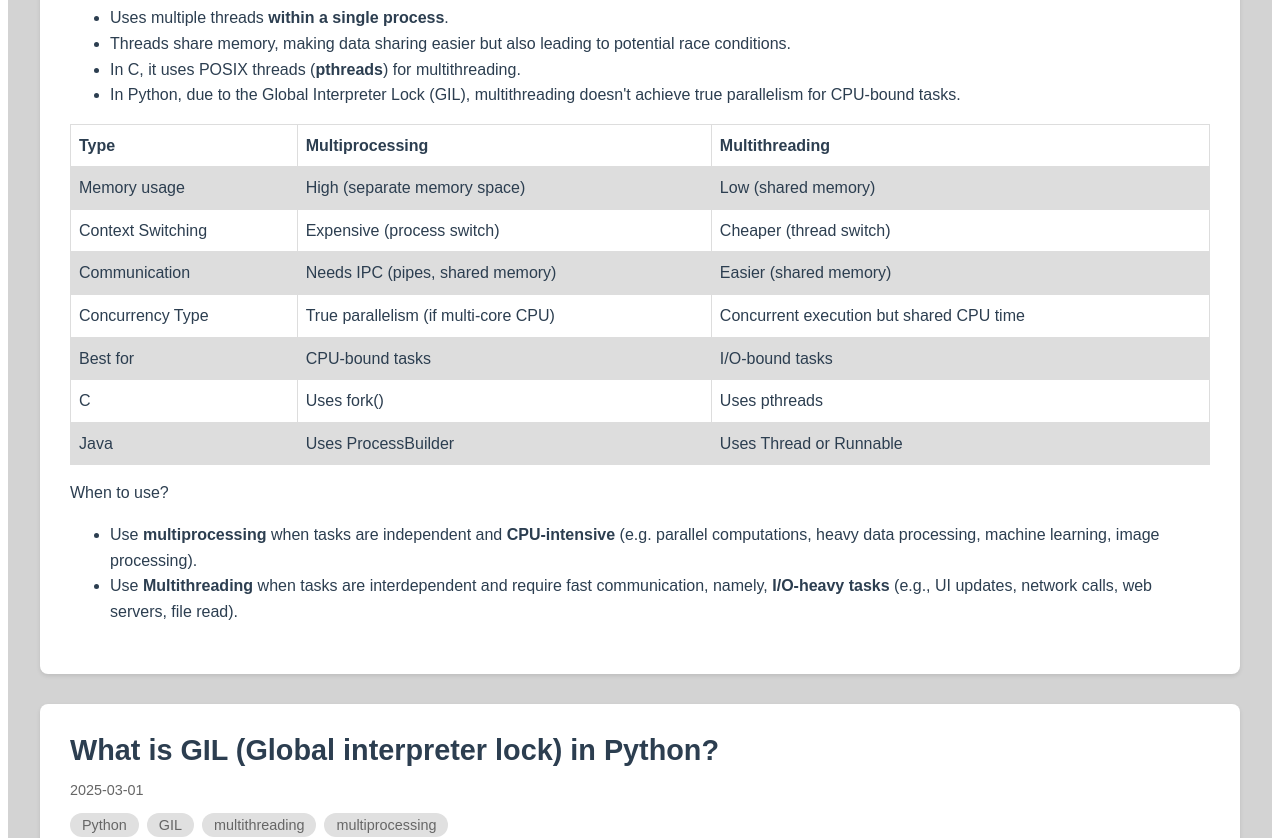
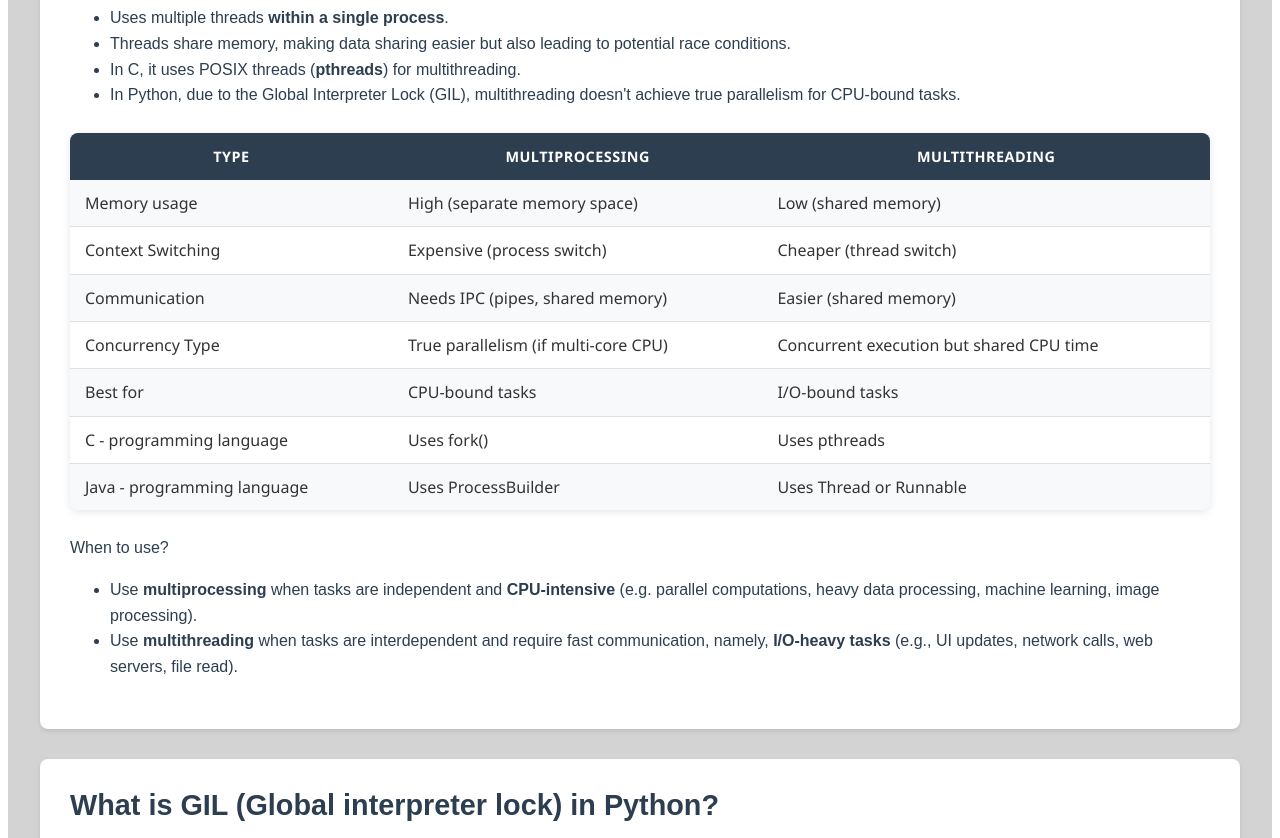
Before and after one commit to BoYuHuang1117/BoYuHuang1117.github.io, a Vue app: page /tech in a window 1280 px wide. Shown: the part 580-1418 px from the top of the page. Built offline with nearby package versions, Linux system fonts and the light colour scheme.

Commit message:
Update table styling

```diff
--- a/src/views/TechView.vue
+++ b/src/views/TechView.vue
@@ -96,12 +96,12 @@ export default defineComponent({
               <td>I/O-bound tasks</td>
             </tr>
             <tr>
-              <td>C</td>
+              <td>C - programming language</td>
               <td>Uses fork()</td>
               <td>Uses pthreads</td>
             </tr>
             <tr>
-              <td>Java</td>
+              <td>Java - programming language</td>
               <td>Uses ProcessBuilder</td>
               <td>Uses Thread or Runnable</td>
             </tr>
@@ -111,7 +111,7 @@ export default defineComponent({
             <ul>
               <li>Use <b>multiprocessing</b> when tasks are independent and <b>CPU-intensive</b> (e.g. parallel computations, heavy data processing,
                 machine learning, image processing). </li>
-              <li>Use <b>Multithreading</b> when tasks are interdependent and require fast communication, namely, <b>I/O-heavy tasks</b>
+              <li>Use <b>multithreading</b> when tasks are interdependent and require fast communication, namely, <b>I/O-heavy tasks</b>
                 (e.g., UI updates, network calls, web servers, file read).</li>
             </ul>
           </div>
@@ -229,23 +229,7 @@ Node(K, V)getNode(Object key){
 </script>
 
 <style>
-/* Global styles for tables */
-table {
-  font-family: arial, sans-serif;
-  border-collapse: collapse;
-  width: 100%;
-  margin: 15px 0;
-}
-
-td, th {
-  border: 1px solid #dddddd;
-  text-align: left;
-  padding: 8px;
-}
-
-tr:nth-child(even) {
-  background-color: #dddddd;
-}
+/* Remove the global table styles and move them to scoped with :deep() */
 </style>
 
 <style scoped>
@@ -361,19 +345,44 @@ main {
 }
 
 :deep(table) {
-  font-family: arial, sans-serif;
+  font-family: 'Segoe UI', Tahoma, Geneva, Verdana, sans-serif;
   border-collapse: collapse;
   width: 100%;
-  margin: 15px 0;
+  margin: 25px 0;
+  box-shadow: 0 2px 8px rgba(0, 0, 0, 0.1);
+  border-radius: 8px;
+  overflow: hidden;
+  background-color: white;
 }
 
-:deep(td), :deep(th) {
-  border: 1px solid #dddddd;
-  text-align: left;
-  padding: 8px;
+:deep(th) {
+  background-color: #2c3e50;
+  color: white;
+  font-weight: 600;
+  padding: 12px 15px;
+  text-transform: uppercase;
+  font-size: 0.9em;
+  letter-spacing: 0.5px;
+}
+
+:deep(td) {
+  padding: 12px 15px;
+  border-bottom: 1px solid #e0e0e0;
+  color: #333;
+  line-height: 1.4;
 }
 
 :deep(tr:nth-child(even)) {
-  background-color: #dddddd;
+  background-color: #f8f9fa;
+}
+
+:deep(tr:hover) {
+  background-color: #f1f4f7;
+  transition: background-color 0.2s ease;
+}
+
+/* Remove border from last row */
+:deep(tr:last-child td) {
+  border-bottom: none;
 }
 </style>
```
